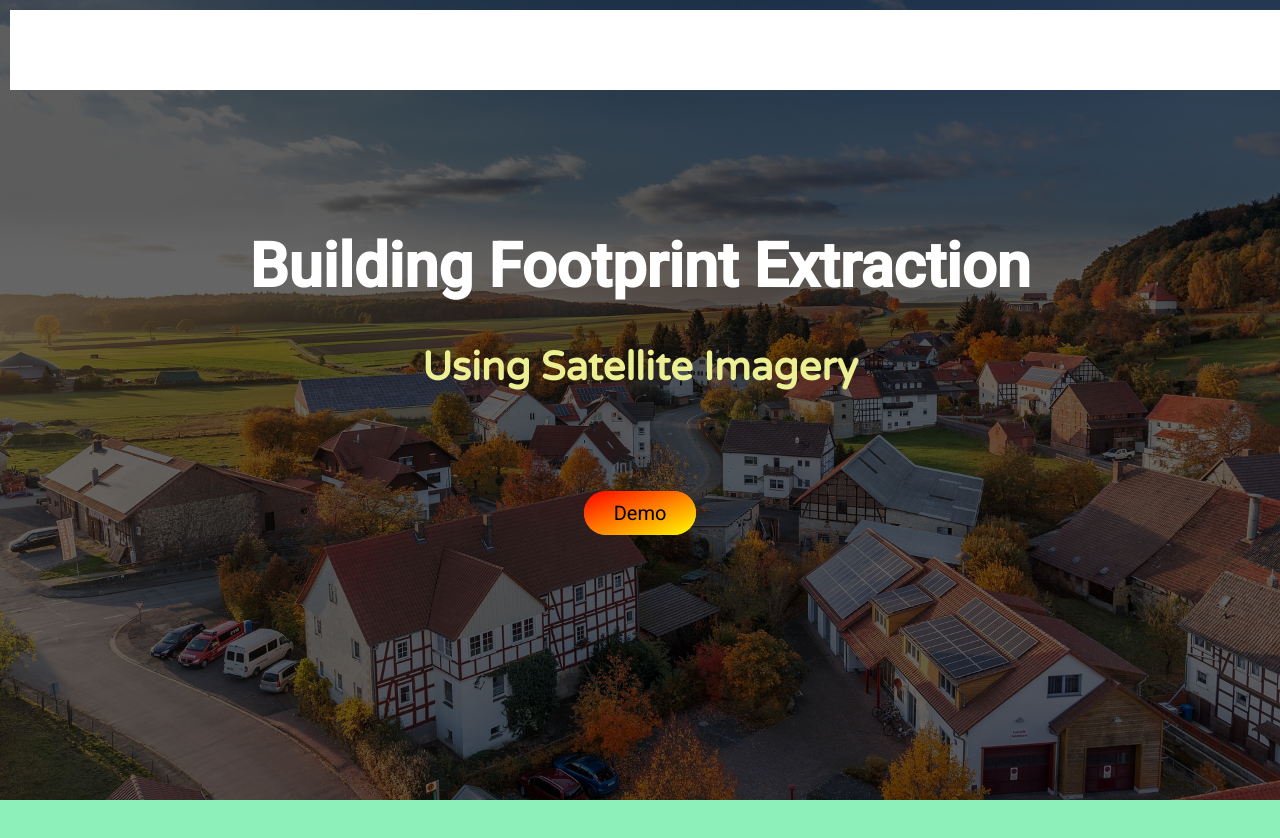
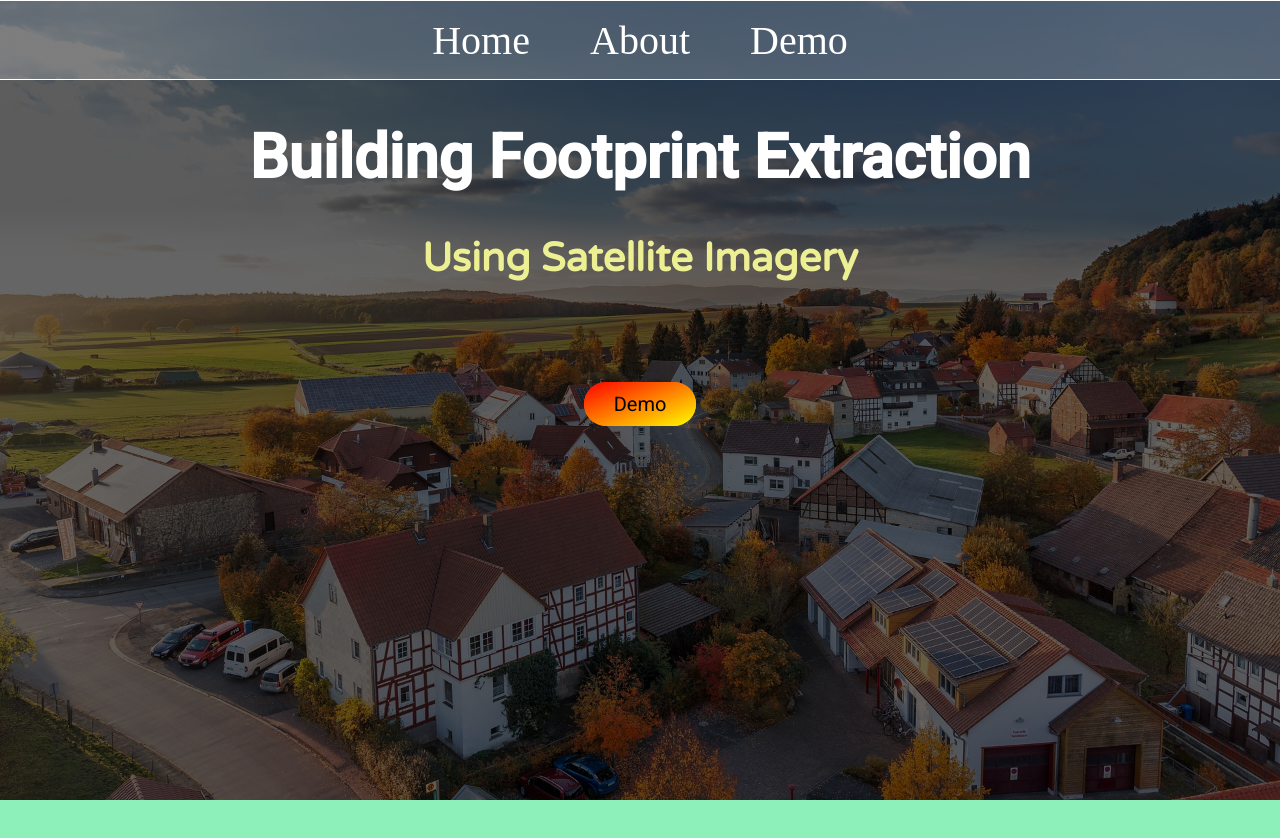
Before and after one commit to Sujan-Bdev/major-ui, a React (Create React App) app: page / in a window 1280 px wide. Shown: the top 838 px of the page. Built offline with nearby package versions, Linux system fonts and the light colour scheme; the HTML template or start-up script is replaced by a standard one.

Commit message:
Fixed NavBar

```diff
--- a/src/components/Header.js
+++ b/src/components/Header.js
@@ -12,8 +12,6 @@ const Cover = styled.div`
   background-size: cover;
   background-position: left 10% bottom 20%;
   background-repeat: no-repeat;
-  height: 100vp;
-  padding: 10px;
   position: relative;
 `;
 
--- a/src/components/NavBar.js
+++ b/src/components/NavBar.js
@@ -5,22 +5,20 @@ import NavItem from './NavItem';
 
 const navItems = ["Home", "About", "Demo"];
 
-
 const Nav = styled(animated.nav)`
   width: 100%;
   border-top: 0.2px solid;
   border-bottom: 0.2px solid;
   border-color: white;
-  height: 50px;
   height: 80px;
   box-sizing:border-box;
   display: flex;
   flex-direction: row;
   justify-content: center;
   align-items: center;
-  position: fixed;
-  background: ${props => (props.primary ? "none" : "white")};
-  z-index: 2;
+
+  background: rgba(255, 255, 255, 0.2);
+  z-index: 0;
 `;
 
 const NavBar = () => {
--- a/src/components/demo.js
+++ b/src/components/demo.js
@@ -8,7 +8,6 @@ const Title = styled(animated.h1)`
   font-family: "Roboto", sans-serif;
   text-transform: capitalize;
   font-size: 3.84em;
-  margin-top: 220px;
 `;
 
 const SubTitle = styled(animated.h2)`
```
